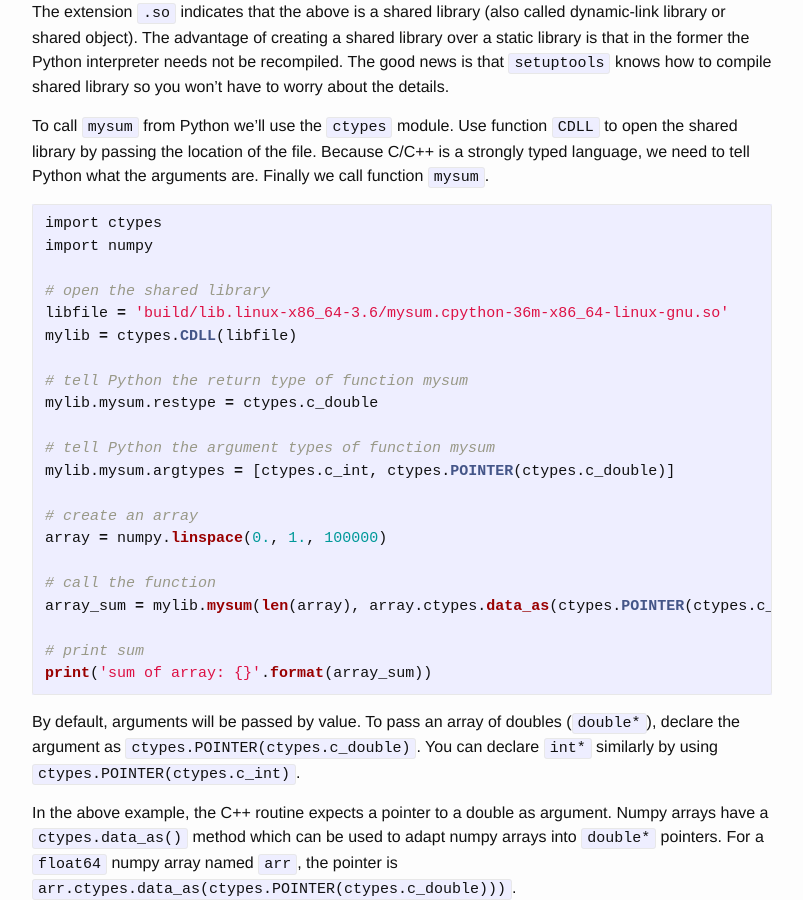
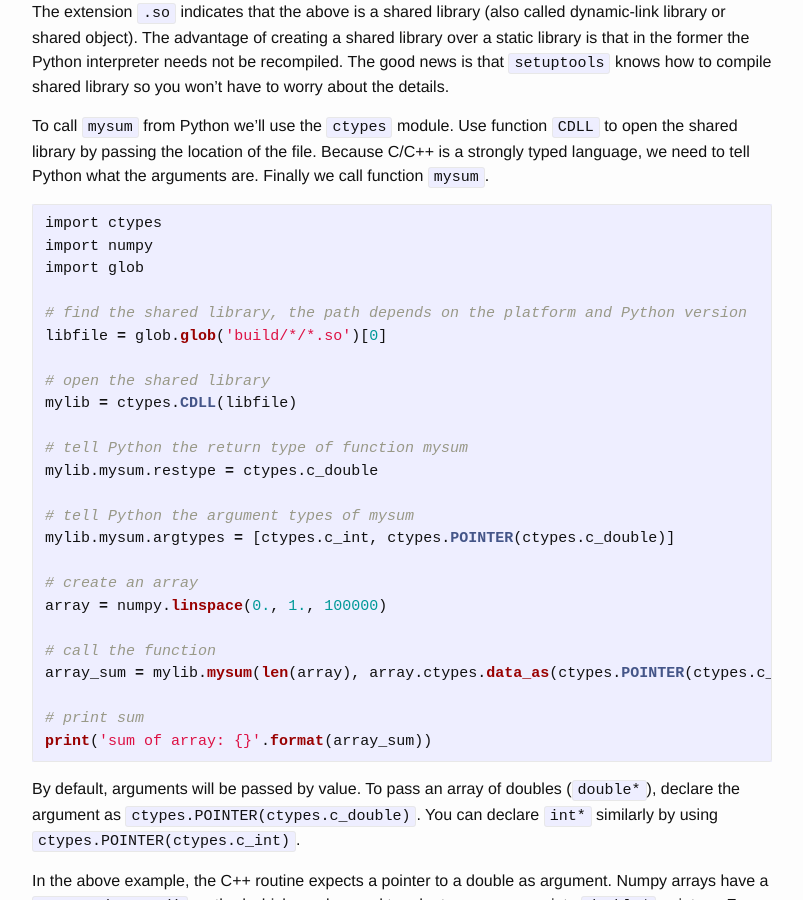
Before and after one commit to nesi/perf-training, a Jekyll site: the page built from _lessons/python-scatter/03b-ctypes.md, in a window 1280 px wide and 900 px high, scrolled down 2331 px. Shown: the whole window, without its empty margins (238-1041 px from the left). Built offline with Jekyll 4.4.1, drawn with Linux system fonts in a browser that asks for light colours.

````diff
--- a/_lessons/python-scatter/03b-ctypes.md
+++ b/_lessons/python-scatter/03b-ctypes.md
@@ -81,15 +81,18 @@
 ```python
 import ctypes
 import numpy
+import glob
+
+# find the shared library, the path depends on the platform and Python version
+libfile = glob.glob('build/*/*.so')[0]
 
 # open the shared library
-libfile = 'build/lib.linux-x86_64-3.6/mysum.cpython-36m-x86_64-linux-gnu.so'
 mylib = ctypes.CDLL(libfile)
 
 # tell Python the return type of function mysum
 mylib.mysum.restype = ctypes.c_double
 
-# tell Python the argument types of function mysum
+# tell Python the argument types of mysum
 mylib.mysum.argtypes = [ctypes.c_int, ctypes.POINTER(ctypes.c_double)]
 
 # create an array
````
